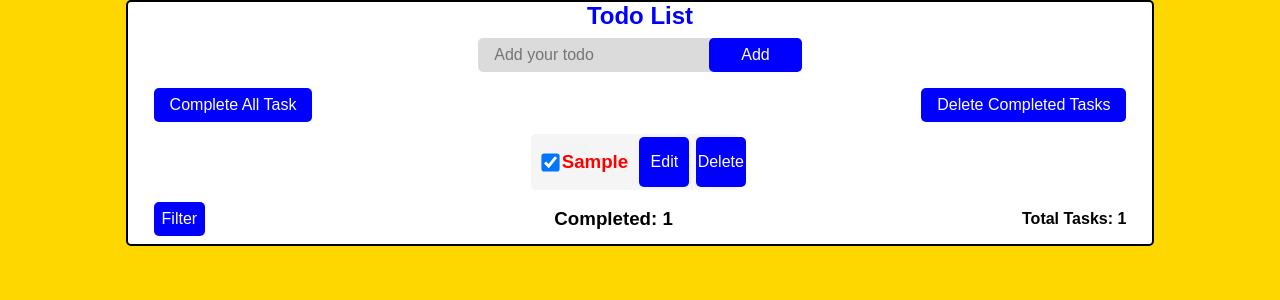
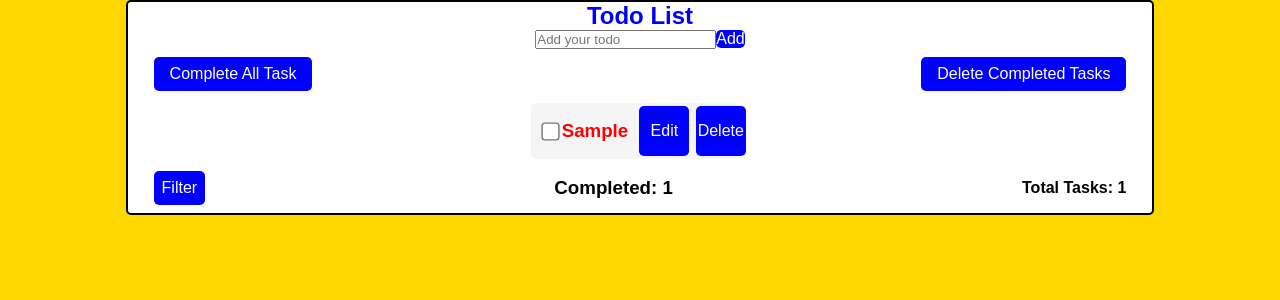
Before and after one commit to mhvats/to-do-app-react, a React (Vite) app: page / in a window 1280 px wide. Both pictures are taken after typing "Sample" into the empty fields and a click on the button "Add". Shown: the top 300 px of the page. Built offline with nearby package versions, Linux system fonts and the light colour scheme.

Commit message:
form tag is used for adding the task

```diff
--- a/src/components/AddToDo.css
+++ b/src/components/AddToDo.css
@@ -1,18 +1,18 @@
-.addtodo-container {
+.addtodo-container > form {
   margin: 0.5rem 0rem;
   border-radius: 5px;
   background-color: rgb(219, 219, 219);
   padding-left: 1rem;
   /* border: 1px solid red; */
 }
-.addtodo-container > input {
+form > input {
   background-color: rgb(219, 219, 219);
   font-size: 1rem;
   margin-right: 0.5rem;
   border: none;
   outline: none;
 }
-.addtodo-container > button {
+.addtodo-container > form > button {
   font-size: 1rem;
   background-color: blue;
   color: white;
--- a/src/components/Task.jsx
+++ b/src/components/Task.jsx
@@ -1,14 +1,24 @@
+import { useState } from "react";
 import "./Task.css";
-export const Task = ({ taskItem, onDelete, onCheckBox, checkBox }) => {
+export const Task = ({ taskItem, onDelete }) => {
+  const [completedCheckBox, setCompletedCheckBox] = useState(false);
+
+  const handleCheckBoxClick = (e) => {
+    e.stopPropagation();
+    setCompletedCheckBox((prevState) => !prevState);
+  };
+
   return (
     <div className="task-container">
       <div className="task-left">
         <input
           type="checkbox"
-          checked={checkBox}
-          onClick={(e) => onCheckBox(e)}
+          checked={completedCheckBox}
+          onClick={handleCheckBoxClick}
         />
-        <h3 style={{ color: checkBox ? "red" : "black" }}>{taskItem}</h3>
+        <h3 style={{ color: completedCheckBox ? "green" : "red" }}>
+          {taskItem}
+        </h3>
       </div>
       <div className="task-right">
         <button>Edit</button>
```
